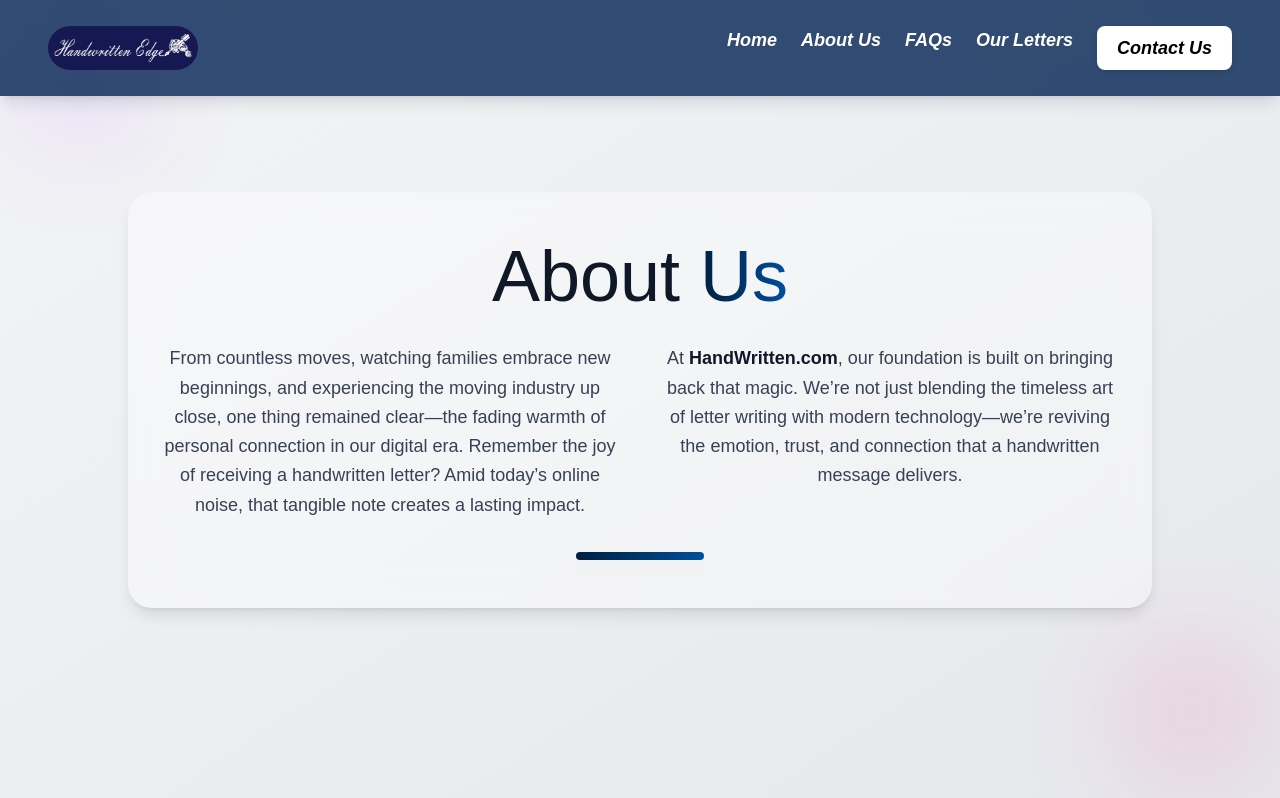
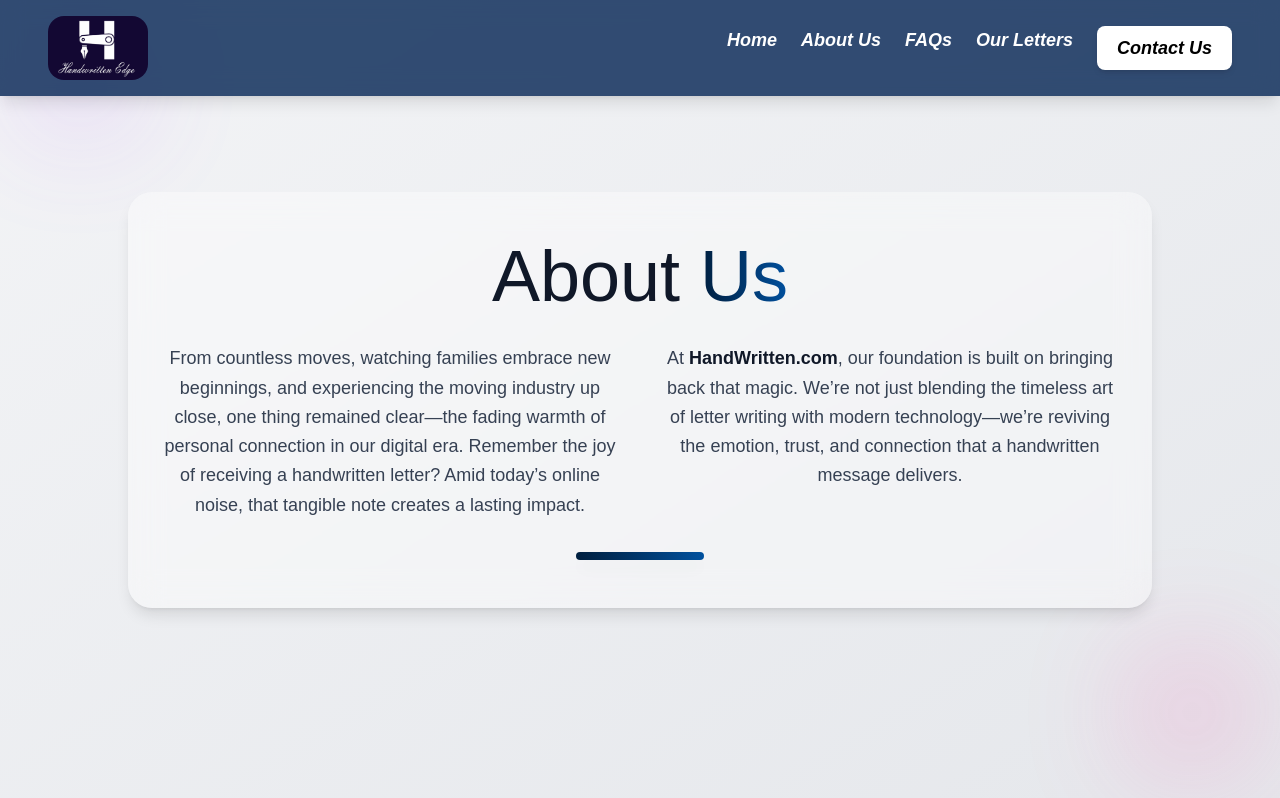
Before and after one commit to adnanfrd/HandWritten_Edge, a Next.js app: page /about in a window 1280 px wide. Shown: the top 798 px of the page. Built offline with nearby package versions, Linux system fonts and the light colour scheme; a web font is replaced by a local one.

Commit message:
updated navbar

```diff
--- a/src/components/Home/Navbar.jsx
+++ b/src/components/Home/Navbar.jsx
@@ -23,14 +23,14 @@ const Navbar = () => {
       transition={{ duration: 0.6, ease: "easeOut" }}
       className="fixed top-0 left-0 w-full bg-[#022252CC] backdrop-blur-md bg-opacity-90 z-50 shadow-lg"
     >
-      <div className="max-w-7xl mx-auto px-6 md:px-12 flex justify-between items-center h-[12vh]">
+      <div className="max-w-7xl mx-auto p-2 px-6 md:px-12 flex justify-between items-center h-[12vh]">
         <Link href="/" className="flex items-center space-x-2">
           <Image
-            src="/logohand.jpg"
+            src="/logo.jpg"
             alt="Logo"
-            width={150}
-            height={150}
-            className="rounded-full object-cover"
+            width={100}
+            height={100}
+            className="rounded-2xl object-cover"
           />
         </Link>
 
@@ -56,7 +56,6 @@ const Navbar = () => {
           </Link>
         </div>
 
-        {/* Mobile Menu Button */}
         <button
           className="md:hidden text-white"
           onClick={() => setIsOpen(!isOpen)}
@@ -65,7 +64,6 @@ const Navbar = () => {
         </button>
       </div>
 
-      {/* Mobile Menu */}
       <AnimatePresence>
         {isOpen && (
           <motion.div
```
Also changed, not shown: public/logo.jpg (added).
